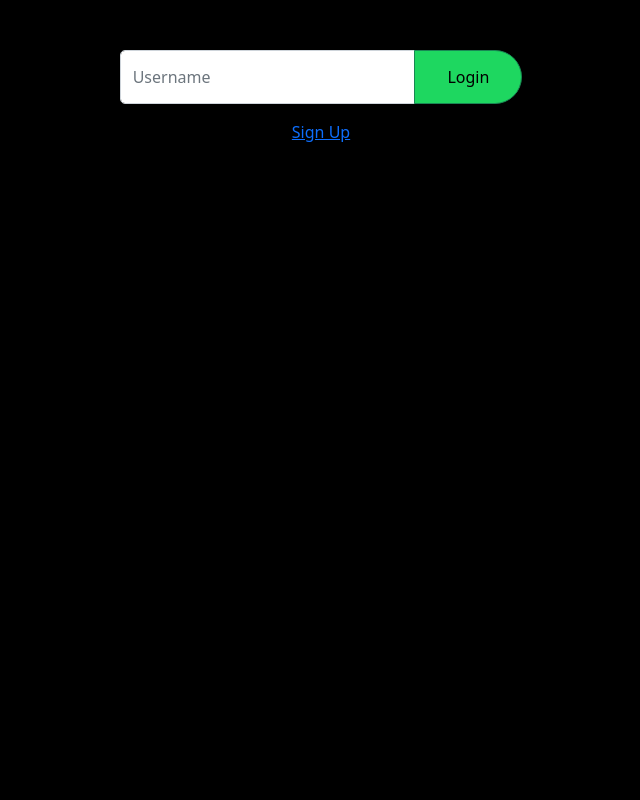
After one commit to suryakolli/Favourite-Playlist-Shuffle, a Flask app: page /login in a window 1280 px wide. The commit adds this page. Shown: the whole page, without its empty margins (319-959 px from the left). Run offline with Flask 2, Linux system fonts and the light colour scheme; parts of the project's set-up code (start-up, migrations or seed data) failed here and were passed over.

Commit message:
added login and signup

```diff
--- a/main.py
+++ b/main.py
@@ -6,16 +6,122 @@ import random
 import html
 import os
 from dotenv import load_dotenv
+from flask_login import LoginManager, current_user, login_user
+from flask_sqlalchemy import SQLAlchemy
+from flask_login import login_required, UserMixin
+
 
 load_dotenv()
 
 app = flask.Flask(__name__)
+app.config['SQLALCHEMY_DATABASE_URI'] = os.getenv('SQLALCHEMY_DATABASE_URI')
+app.config['SQLALCHEMY_TRACK_MODIFICATIONS'] = False
+
+db = SQLAlchemy(app)
+
+
+# Models
+class User(db.Model, UserMixin):
+    id = db.Column(db.Integer, primary_key=True)
+    username = db.Column(db.String(50))
+
+    def get_username(self):
+        return self.username
+
+
+class Playlist(db.Model):
+    id = db.Column(db.Integer, primary_key=True)
+    playlist_id = db.Column(db.String(50), nullable=False)
+    username = db.Column(db.String(50), nullable=False)
+
+    def get_username(self):
+        return self.username
+
+    def get_playlist_id(self):
+        return self.playlist_id
+
+
+db.create_all()
+
+login_manager = LoginManager()
+login_manager.login_view = 'login'
+login_manager.init_app(app)
+
+
+@login_manager.user_loader
+def load_user(username):
+    return User.query.get(username)
+
+
+# render sign up page
+@app.route('/signup')
+def signup():
+    return flask.render_template("signup.html")
+
+
+@app.route('/signup', methods=["POST"])
+def signup_user_route():
+    username = flask.request.form.get('username')
+    user = User.query.filter_by(username=username).first()
+    if user is None:
+        user = User(username=username)
+        db.session.add(user)
+        db.session.commit()
+
+    return flask.redirect(flask.url_for('login'))
+
+
+# render login page
+@app.route('/login')
+def login():
+    return flask.render_template("login.html")
+
+
+@app.route('/login', methods=["POST"])
+def login_user_route():
+    username = flask.request.form.get('username')
+    user = User.query.filter_by(username=username).first()
+    if user is None:
+        return flask.jsonify(
+            {"status": 401, "reason": "Username not found, try signing up"}
+        )
+
+    login_user(user)
+    return flask.redirect(flask.url_for('home'))
+
+
+@app.route('/add-favourite', methods=["POST"])
+def add_favourite():
+    playlist_id = flask.request.form.get('playlist_id')
+    try:
+        api.client.get_resource(playlist_id)
+    except (ValueError, Exception):
+        flask.flash("Playlist Not Found")
+        return flask.redirect(flask.url_for('index'))
+
+    db.session.add(
+        Playlist(
+            playlist_id=playlist_id,
+            username=current_user.username
+        ))
+    db.session.commit()
+
+    return flask.redirect(flask.url_for('home'))
+
+
+@app.route('/')
+def index():
+    if current_user.is_authenticated:
+        return flask.redirect(flask.url_for('home'))
+    return flask.redirect(flask.url_for('login'))
+
 
 genius = Genius(os.getenv('genius_access_token', ""))
 
 
-@app.route('/')
-def index():
+@app.route('/home')
+@login_required
+def home():
     playlists = ["7ptNGdPb6EriG64EWXhZoc", "2JBJkOFwobFRy9HQTYP8mI", "5lZ5yLZLc3wMM4a0Uwb2Pv"]
     response = api.client.get_resource(playlists[random.randint(0, len(playlists) - 1)])
     playlist_image = response['images'][0]['url']
@@ -32,7 +138,7 @@ def index():
     artist_name = item['track']['artists'][0]['name']
     search_term = f"{track_name} {artist_name}"
     client_access_token = os.getenv('genius_access_token', "")
-    genius_search_url = f"http://api.genius.com/search?q={search_term}&access_token={client_access_token}"
+    genius_search_url = f"https://api.genius.com/search?q={search_term}&access_token={client_access_token}"
     res = requests.get(genius_search_url)
     json_data = res.json()
     lyrics_url = '#'
@@ -42,6 +148,7 @@ def index():
         is_lyrics_available = ''
 
     return flask.render_template('index.html',
+                                 username=current_user.username,
                                  playlist_image=playlist_image,
                                  playlist_name=playlist_name,
                                  playlist_description=playlist_description,
@@ -54,6 +161,9 @@ def index():
                                  info=info)
 
 
+app.secret_key = "ThereAreNoSecrets"
+
+
 app.run(
     debug=True,
     port=int(os.getenv("PORT", "8080")),
--- a/static/style.css
+++ b/static/style.css
@@ -15,6 +15,12 @@ body {
     color: #000000;
     border-radius: 500px;
     padding: 14px 32px;
+}
+
+.form-control {
+    border-radius:30px;
+    -moz-border-radius:5px;
+    -webkit-border-radius:5px;
 }
 
 .row {
--- /dev/null
+++ b/templates/login.html
@@ -0,0 +1,32 @@
+<html lang="en-us">
+    <head>
+        <title>Login</title>
+        <link href="https://cdn.jsdelivr.net/npm/bootstrap@5.1.1/dist/css/bootstrap.min.css" rel="stylesheet" integrity="sha384-F3w7mX95PdgyTmZZMECAngseQB83DfGTowi0iMjiWaeVhAn4FJkqJByhZMI3AhiU" crossorigin="anonymous">
+        <link href="/static/style.css" rel="stylesheet">
+        <meta name="viewport" content="width=device-width, initial-scale=1">
+    </head>
+    <body style="padding-top: 50px">
+        <form method="POST" action="/login">
+            <div class="row">
+                <div class="col-md-4"></div>
+                <div class="col-md-4">
+                    <div class="input-group">
+                        <input
+                                type="text"
+                                name="username"
+                                class="form-control"
+                                placeholder="Username"
+                                aria-label="Username">
+                        <input type="submit" class="btn btn-success" value="Login">
+                    </div>
+                </div>
+                <div class="col-md-4"></div>
+            </div>
+        </form>
+        <div class="text-center">
+            <a href={{url_for('signup')}}>
+                Sign Up
+            </a>
+        </div>
+    </body>
+</html>
```
Also changed, not shown: templates/index.html (+29 -3 lines), templates/signup.html (added, +29 -0 lines).
